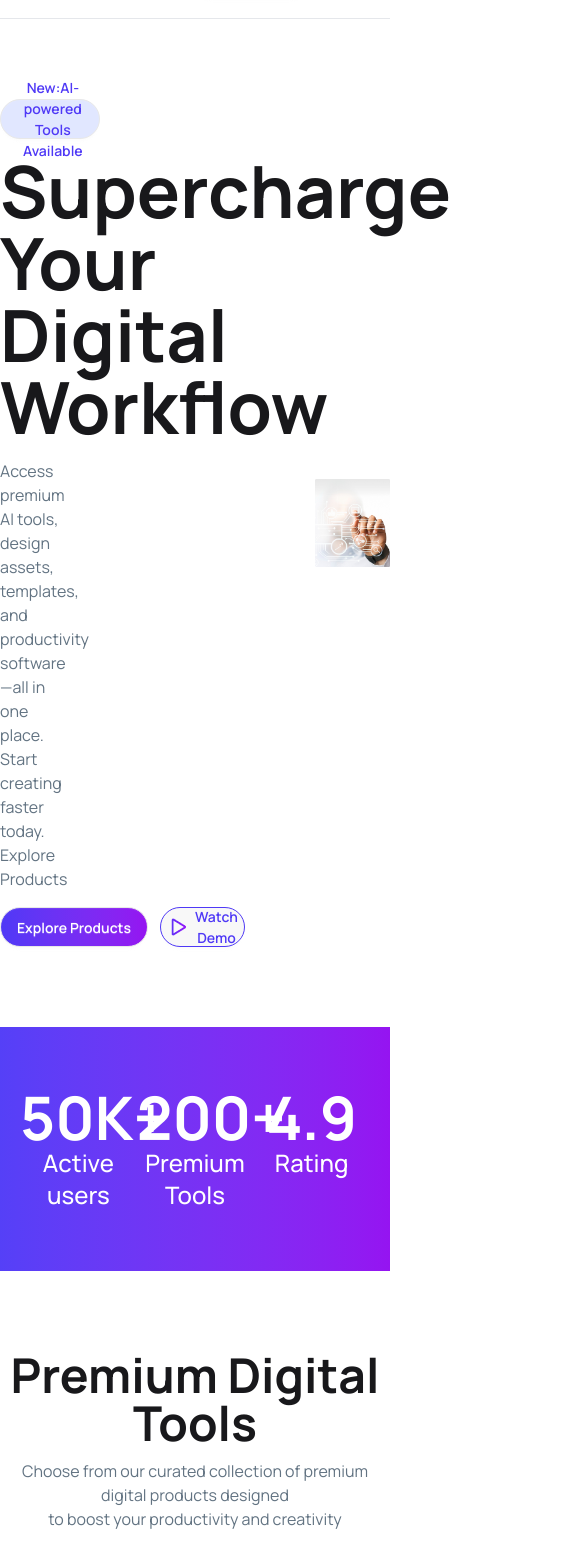
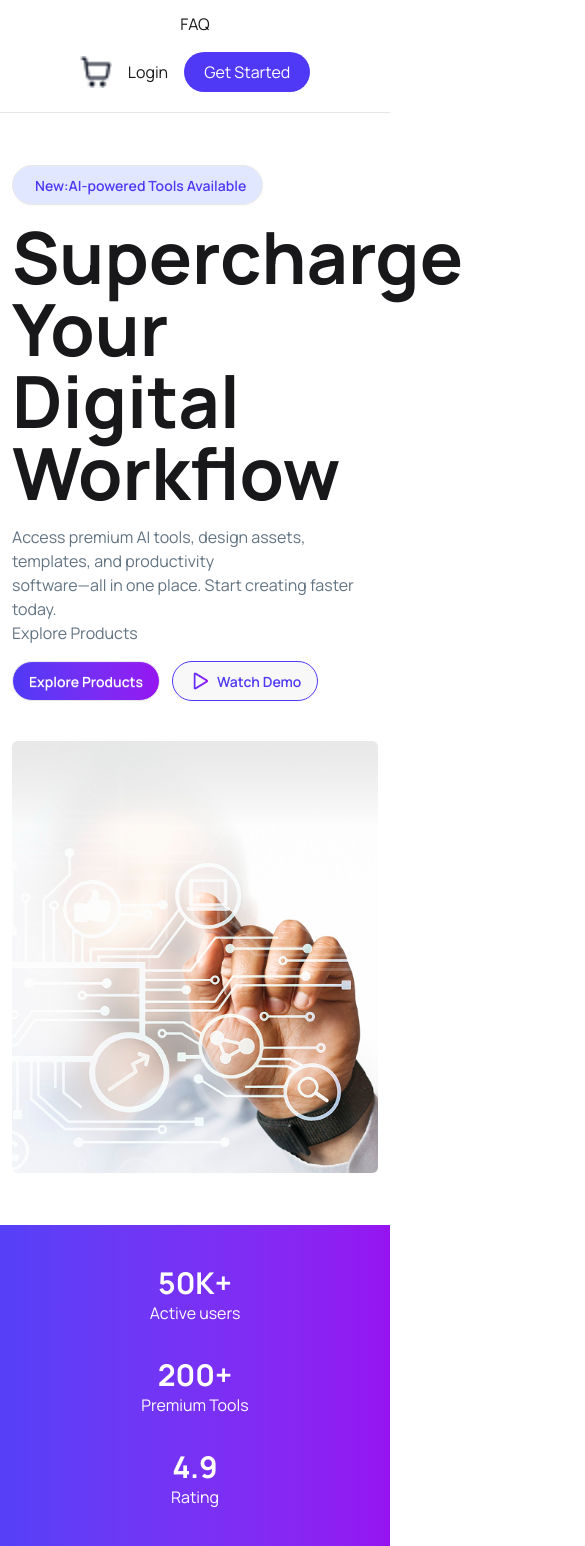
Before and after one commit to Susmita-Swarnaker/Digitools-Platfrom, a React (Vite) app: page / in a window 390 px wide. Shown: the part 220-1766 px from the top of the page, 585 px wide, since content can reach past the window. Built offline with nearby package versions, Linux system fonts and the light colour scheme.

Commit message:
response copmlete

```diff
--- a/src/Components/Carts/Carts.jsx
+++ b/src/Components/Carts/Carts.jsx
@@ -32,7 +32,7 @@ const Carts = ({carts ,setCarts}) => {
                 <h1 className=''>Your card</h1>
 
                 {
-                    carts.length === 0 ?<p className='fon-bold text-2xl text-center '>Cart is Empty 🛒 </p>   : <>
+                    carts.length === 0 ?  <p className='fon-bold text-2xl text-center  '>Cart is Empty 🛒 </p>  : <>
                                     <div className='space-y-4'>
                     {
                         carts.map(cart => <div key={cart.id}>
--- a/src/Components/Footer/Footer.jsx
+++ b/src/Components/Footer/Footer.jsx
@@ -5,76 +5,64 @@ import { FaXTwitter } from "react-icons/fa6";
 
 const Footer = () => {
   return (
-        <div className='bg-[#101727]'>
-            <div className='container mx-auto grid grid-cols-5 gap-5 pt-30 '>
-                <div className='text-white'>
-                    <h1 className='text-4xl font-bold mb-5'>DigiTools</h1>
-                    <p>Premium digital tools for creators, professionals, and businesses. Work smarter with our suite of powerful tools.</p>
+    <div className='bg-[#101727] text-white'>
+
+
+      <div className='container mx-auto px-4 py-10 grid grid-cols-1 md:grid-cols-2 lg:grid-cols-5 gap-8'>
+        <div>
+          <h1 className='text-3xl md:text-4xl font-bold mb-3'>DigiTools</h1>
+          <p className="text-[14px] ">
+            Premium digital tools for creators, professionals, and businesses. Work smarter with our suite of powerful tools.
+          </p>
         </div>
-                    <div className='text-white space-y-5'>
+
+        <div className='space-y-2'>
           <h1 className='text-xl font-medium'>Product</h1>
           <p>Features</p>
           <p>Pricing</p>
-
           <p>Templates</p>
           <p>Integrations</p>
+        </div>
 
-
-
-                        </div>
-                    <div className='text-white space-y-5'>
+        <div className='space-y-2'>
           <h1 className='text-xl font-medium'>Company</h1>
           <p>About</p>
           <p>Blog</p>
+          <p>Careers</p>
+          <p>Press</p>
+        </div>
 
-                        <p>Careers</p>
-                        <p>Press </p>
-
-
-
-                        </div>
-                    <div className='text-white space-y-5'>
+        <div className='space-y-2'>
           <h1 className='text-xl font-medium'>Resources</h1>
           <p>Documentation</p>
           <p>Help Center</p>
-
           <p>Community</p>
-                        <p>Contact </p>
-
-
-
+          <p>Contact</p>
         </div>
 
-                        <div className='text-xl font-medium'>
-                            <h1 className='text-white'>Social Links</h1>
-                            <div className='text-white flex gap-3 mt-5'>
+        <div className='space-y-2'>
+          <h1 className='text-xl font-medium'>Social Links</h1>
+          <div className='flex gap-3 mt-2 text-2xl'>
             <FaInstagram />
             <FaFacebook />
             <FaXTwitter />
           </div>
-
-
-
-
-
-
-
-                            </div>
-                            <hr className='w-[1400px] h-[1px] text-gray-800 mb-20' />
-
-                    <div className='flex justify-between items-center containier mx-auto'>
-                        <p className='text-white'>© 2026 Digitools. All rights reserved.</p>
-                        <div className='text-white'>
-                            <a href="">Privacy Polic</a>
-                            <a href="">Terms of Service</a>
-                            <a href=""> Cookies</a>
         </div>
       </div>
 
 
+      <hr className="border-gray-800 my-6" />
 
 
+      <div className="container mx-auto px-4 flex flex-col md:flex-row justify-between items-center gap-3 pb-10 text-sm">
+        <p>© 2026 DigiTools. All rights reserved.</p>
+        <div className="flex flex-wrap gap-4">
+          <a href="">Privacy Policy</a>
+          <a href="">Terms of Service</a>
+          <a href="">Cookies</a>
         </div>
+      </div>
+
     </div>
   );
 };
--- a/src/Components/Navbar/Banner/Banner.jsx
+++ b/src/Components/Navbar/Banner/Banner.jsx
@@ -6,8 +6,8 @@ import icons from "../../../assets/play.png"
 
 const Banner = () => {
     return (
-        <div>
-            <div className='container mx-auto grid  grid-cols-2 gap-60 my-20 justify-center items-center'>
+        <div className='container mx-auto '>
+            <div className='grid grid-cols-1 p-3 md:grid-cols-2 gap-10 lg:gap-60 my-10  items-center'>
                 <div className='space-y-4   '>
                     <p className='btn p-4 rounded-full bg-[#E1E7FF] text-[#4F39F6]'> <img src="" alt=""/> New:AI-powered Tools Available</p>
                     <h1 className='text-7xl font-bold'>Supercharge Your Digital Workflow</h1>
--- a/src/Components/Navbar/Navbar.jsx
+++ b/src/Components/Navbar/Navbar.jsx
@@ -1,32 +1,40 @@
+
 import React from 'react';
-import imge from  "../../assets/products/shopping-cart.png";
+import imge from "../../assets/products/shopping-cart.png";
 
 const Navbar = () => {
   return (
     <div>
-            <div className=' container mx-auto my-5 grid grid-cols-1  items-center'>
-                <h1 className='text-3xl font-bold bg-linear-to-r from-[#4F39F7F6] to-[#9514F1] bg-clip-text text-transparent'>DigiTools</h1>
-               <ul className='md:flex gap-4 '>
+      <div className="container mx-auto my-5 px-4">
+
+        <div className="flex flex-col lg:flex-row justify-between items-center gap-4">
+
+
+          <h1 className="text-3xl font-bold bg-linear-to-r from-[#4F39F7F6] to-[#9514F1] bg-clip-text text-transparent">
+            DigiTools
+          </h1>
+
+
+          <ul className="flex flex-col md:flex-row gap-4 text-center">
             <li>Products</li>
             <li>Features</li>
             <li>Pricing</li>
-                <li>Testimonials </li>
+            <li>Testimonials</li>
             <li>FAQ</li>
           </ul>
 
-               <div className='flex justify-center items-center gap-5  '>
-
-                 <img src={imge}  alt="" className='w-8'/>
-
-
-                {/* {`Cart (${carts.length})`} */}
+          <div className="flex items-center gap-4">
+            <img src={imge} alt="" className="w-8" />
             <p>Login</p>
-                <button className='btn p-5 rounded-full bg-[#4F39F6] text-white  '>Get Started</button>
+            <button className="px-5 py-2 rounded-full bg-[#4F39F6] text-white">
+              Get Started
+            </button>
           </div>
 
         </div>
-            <hr className='text-gray-200' />
+      </div>
 
+      <hr className="text-gray-200" />
     </div>
   );
 };
--- a/src/Components/Pricing/Pricing.jsx
+++ b/src/Components/Pricing/Pricing.jsx
@@ -9,7 +9,7 @@ const Pricing = () => {
                 <h1 className='text-5xl font-bold text-center'>Simple, Transparent Pricing</h1>
                 <p className='text-[#627382] text-center'>Choose the plan that fits your needs. Upgrade or downgrade anytime.</p>
             </div>
-            <div className='grid grid-cols-3 gap-7 container mx-auto mt-10 mb-30'>
+            <div className='grid grid-cols-1 md:grid-cols-2 lg:grid-cols-3 gap-7 container mx-auto mt-10 mb-30'>
                 <div className='border border-gray-100 bg-[#F9FAFC] rounded-2xl p-10'>
                     <h1 className='text-2xl font-bold'>Starter</h1>
                     <p className='text-[#627382] mb-6'>Perfect for getting started</p>
--- a/src/Components/Static/Static.jsx
+++ b/src/Components/Static/Static.jsx
@@ -1,30 +1,47 @@
+
+
+
 import React from 'react';
 
 const Static = () => {
-    return (
-        <div>
-          <div className='bg-linear-to-r from-[#4F39F7F6] to-[#9514F1]'>
-          <div className='container mx-auto grid grid-cols-3 p-5 text-center py-15'>
-            <div>
-           <h1 className='text-6xl font-bold text-white'>50K+</h1>
-           <p className='text-2xl font-medium text-white'>Active users</p>
+  return (
+    <div>
+      <div className="bg-linear-to-r from-[#4F39F7F6] to-[#9514F1]">
 
+        <div className="container mx-auto px-4 py-10 lg:py-16 grid grid-cols-1 md:grid-cols-2 lg:grid-cols-3 gap-8 text-center">
+
+          <div>
+            <h1 className="text-3xl md:text-5xl lg:text-6xl font-bold text-white">
+              50K+
+            </h1>
+            <p className="text-base md:text-xl lg:text-2xl text-white">
+              Active users
+            </p>
           </div>
-            <div>
-           <h1 className='text-6xl font-bold text-white'>200+</h1>
-           <p className='text-2xl font-medium text-white'>Premium Tools  </p>
 
+          <div>
+            <h1 className="text-3xl md:text-5xl lg:text-6xl font-bold text-white">
+              200+
+            </h1>
+            <p className="text-base md:text-xl lg:text-2xl text-white">
+              Premium Tools
+            </p>
           </div>
-            <div>
-           <h1 className='text-6xl font-bold text-white'>4.9</h1>
-           <p className='text-2xl font-medium text-white'>Rating</p>
 
+          <div>
+            <h1 className="text-3xl md:text-5xl lg:text-6xl font-bold text-white">
+              4.9
+            </h1>
+            <p className="text-base md:text-xl lg:text-2xl text-white">
+              Rating
+            </p>
           </div>
-          </div>
-          </div>
+
         </div>
 
-            );
+      </div>
+    </div>
+  );
 };
 
 export default Static;
--- a/src/Components/Step/Step.jsx
+++ b/src/Components/Step/Step.jsx
@@ -12,7 +12,7 @@ const Step = () => {
                   <h2  className='text-5xl font-bold pt-20 '>Get Started in 3 Steps</h2>
                 <p className='text-[#627382]'>Start using premium digital tools in minutes, not hours.</p>
               </div>
-              <div className='grid grid-cols-3 gap-4 pt-20 pb-20'>
+              <div className='grid grid-cols-1 md:grid-cols-2 lg:grid-cols-3 gap-4 pt-20 pb-20'>
                 <div className='relative border border-gray-100 rounded-xl p-20 bg-[#FFFFFF]'>
 
                   <div className='text-center '>
```
Lines whose indentation alone changed are shown as unchanged.
